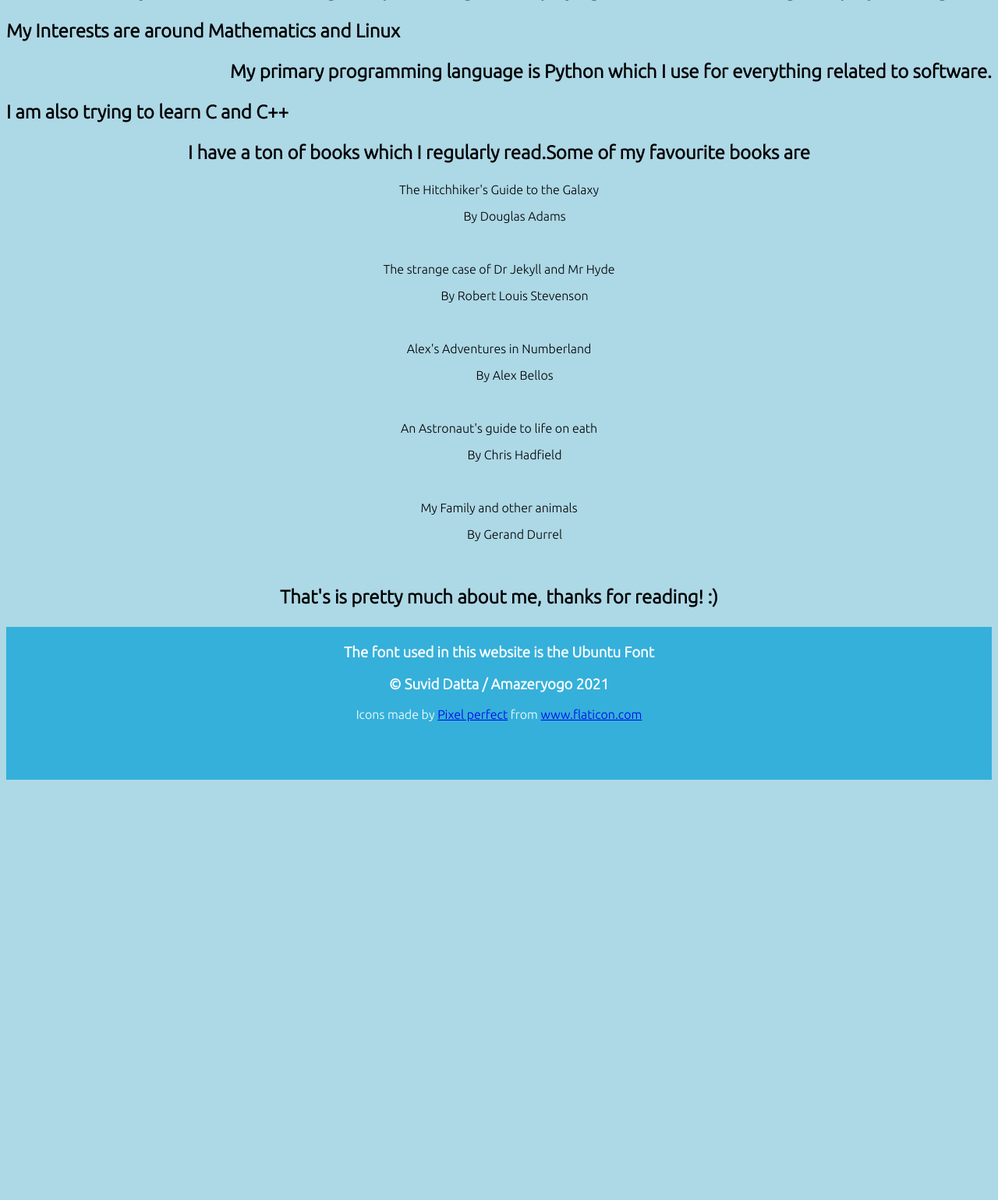
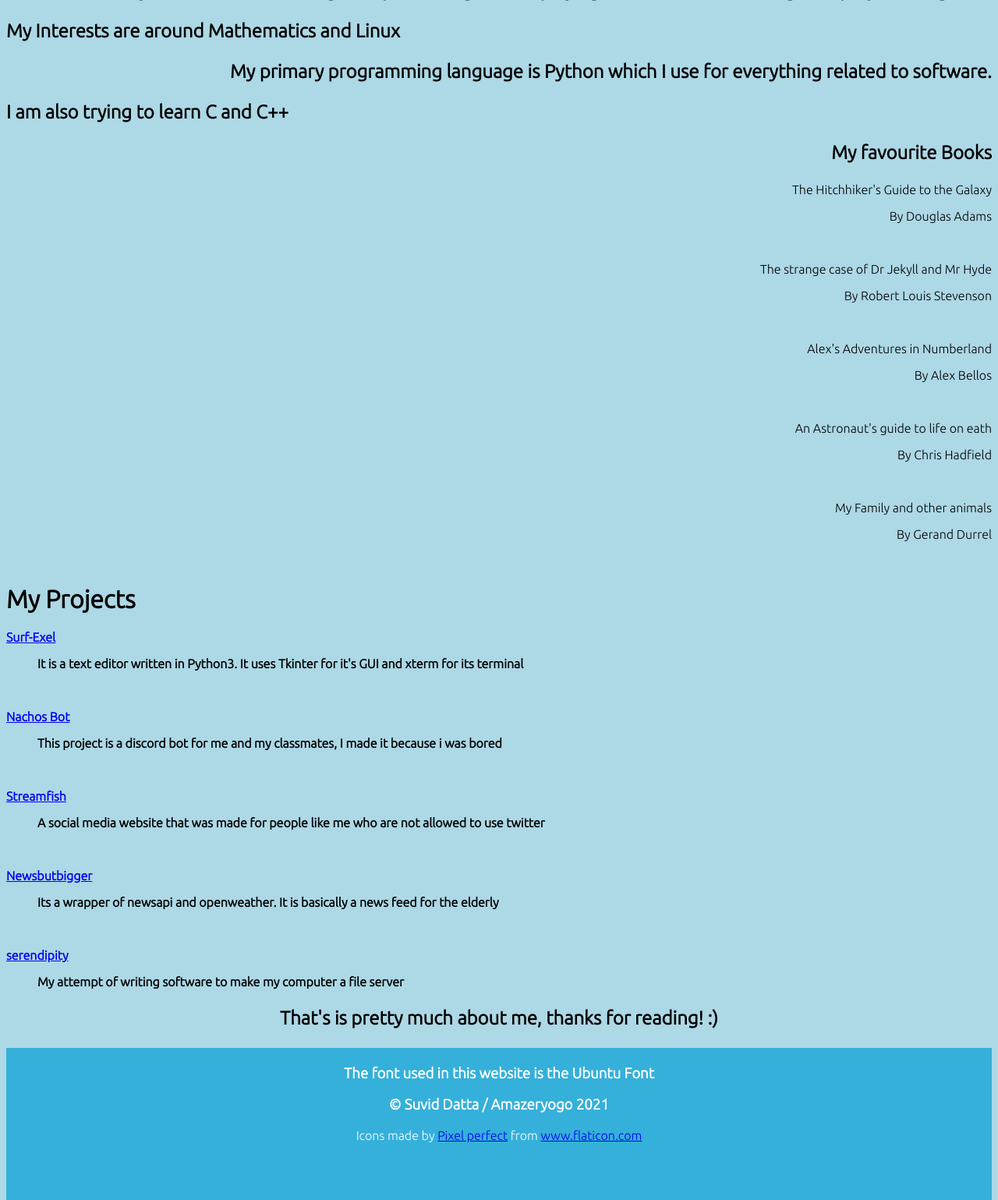
Before and after one commit to Amazeryogo/Project-Inspirations, a Flask app: page / in a window 1280 px wide. Shown: the part 815-2354 px from the top of the page at 78% size. Before the commit the page ends 1815 px from the top, so only its background shows below. Run offline with Flask 2, Linux system fonts and the light colour scheme.

Commit message:
My Projects

```diff
--- a/templates/index.html
+++ b/templates/index.html
@@ -70,23 +70,46 @@ footer {
 <h2><p style="text-align: left;">My Interests are around Mathematics and Linux</p></h2>
 <h2><p style="text-align: right;">My primary programming language is Python which I use for everything related to software.</p></h2>
 <h2><p style="text-align: left;">I am also trying to learn C and C++</p></h2>
-<h2><p style="text-align: center;">I have a ton of books which I regularly read.Some of my favourite books are </p></h2>
+<h2><p style="text-align: right;">My favourite Books</p></h2>
   <dl>
-  <dt><p style="text-align: center;">The Hitchhiker's Guide to the Galaxy</p></dt>
-  <dd><p style="text-align: center;">By Douglas Adams</p></dd>
+  <dt><p style="text-align: right;">The Hitchhiker's Guide to the Galaxy</p></dt>
+  <dd><p style="text-align: right;">By Douglas Adams</p></dd>
 </br>
-  <dt><p style="text-align: center;">The strange case of Dr Jekyll and Mr Hyde</p></dt>
-  <dd><p style="text-align: center;">By Robert Louis Stevenson</p><dd>
+  <dt><p style="text-align: right;">The strange case of Dr Jekyll and Mr Hyde</p></dt>
+  <dd><p style="text-align: right;">By Robert Louis Stevenson</p></dd>
 </br>
-  <dt><p style="text-align: center;">Alex's Adventures in Numberland</p></dt>
-  <dd><p style="text-align: center;">By Alex Bellos</p></dd>
+  <dt><p style="text-align: right;">Alex's Adventures in Numberland</p></dt>
+  <dd><p style="text-align: right;">By Alex Bellos</p></dd>
 </br>
-  <dt><p style="text-align: center;">An Astronaut's guide to life on eath</p></dt>
-  <dd><p style="text-align: center;">By Chris Hadfield</p></dd>
+  <dt><p style="text-align: right;">An Astronaut's guide to life on eath</p></dt>
+  <dd><p style="text-align: right;">By Chris Hadfield</p></dd>
 </br>
-  <dt><p style="text-align: center;">My Family and other animals</p></dt>
-  <dd><p style="text-align: center;">By Gerand Durrel</p></dd>
+  <dt><p style="text-align: right;">My Family and other animals</p></dt>
+  <dd><p style="text-align: right;">By Gerand Durrel</p></dd>
 </br>
+
+
+
+<h1 style="text-align: left">My Projects</h1>
+<h4 style="text-align: left">
+  <dt><p style="text-align: left"><a href="https://github.com/Amazeryogo/surf-exel">Surf-Exel</a></dt>
+  <dd><p style="text-align: left">It is a text editor written in Python3. It uses Tkinter for it's GUI and xterm for its terminal</dd>
+  </br>
+  <dt><p style="text-align: left"><a href="https://github.com/Amazeryogo/nachos_bot">Nachos Bot</a></dt>
+  <dd><p style="text-align: left">This project is a discord bot for me and my classmates, I made it because i was bored</dd>
+  </br>
+  <dt><p style="text-align: left"><a href="http://streamfish.herokuapp.com/user/Amazeryogo">Streamfish</a></dt>
+  <dd><p style="text-align: left">A social media website that was made for people like me who are not allowed to use twitter</dd>
+</br>
+  <dt><p style="text-align: left"><a href="https://github.com/Amazeryogo/newsbutbigger">Newsbutbigger</a></dt>
+  <dd><p style="text-align: left">Its a wrapper of newsapi and openweather. It is basically a news feed for the elderly</dd>
+</br>
+  <dt><p style="text-align: left"><a href="https://github.com/Amazeryogo/serendipity">serendipity</a></dt>
+  <dd><p style="text-align: left">My attempt of writing software to make my computer a file server</a></dt>
+</br>
+</h4>
+
+
 <h2><p style="text-align: center;">That's is pretty much about me, thanks for reading! :)</p></h2>
 <div class="navbar">
   <a href="https://discord.gg/f7nzXG9cja"><img src="static/discord.png" width="40" height="40" alt="discord"></a>
```
